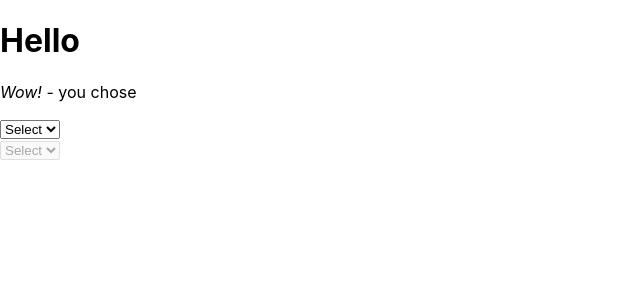
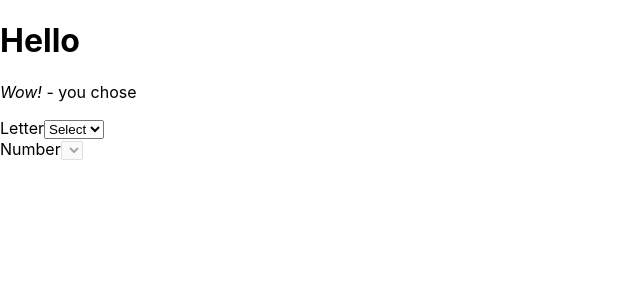
Before and after one commit to Stacky32/react-componentlib, a React (Create React App) app: page / in a window 1280 px wide. Shown: the top 300 px of the page, without its empty margins (0-640 px from the left). Built offline with nearby package versions, Linux system fonts and the light colour scheme.

Commit message:
Added labels prop to LinkedDropdown and added placeholderText prop to Select

```diff
--- a/src/App.tsx
+++ b/src/App.tsx
@@ -56,7 +56,11 @@ export default function App(): ReactElement {
         <div>
             <h1>Hello</h1>
             <p><i>Wow!</i> - you chose {letterDisplay} {numberDisplay}</p>
-            <LinkedDropdown options={ddData} onChange={handleDropdownChange} />
+            <LinkedDropdown
+                options={ddData}
+                labels={['Letter', 'Number']}
+                onChange={handleDropdownChange}
+            />
         </div>
     );
 }
--- a/src/components/LinkedDropdown.tsx
+++ b/src/components/LinkedDropdown.tsx
@@ -8,10 +8,11 @@ type SelectGroup = SelectItem & {
 
 interface Props {
     options: SelectGroup[];
+    labels?: [string | undefined, string | undefined];
     onChange?: (a: string | undefined, b: string | undefined) => void;
 }
 
-export default function LinkedDropdown({ options, onChange }: Props) {
+export default function LinkedDropdown({ options, labels, onChange }: Props) {
     const [firstValue, setFirstValue] = useState<string | undefined>(undefined);
     const [secondValue, setSecondValue] = useState<string | undefined>(undefined);
 
@@ -62,6 +63,7 @@ export default function LinkedDropdown({ options, onChange }: Props) {
                 <Select
                     value={firstSelection}
                     options={firstOptions}
+                    label={labels?.[0]}
                     onChange={handleFirstDDChange}
                     disabled={isFirstDisabled}
                 />
@@ -70,6 +72,7 @@ export default function LinkedDropdown({ options, onChange }: Props) {
                 <Select
                     value={secondSelection}
                     options={secondOptions}
+                    label={labels?.[1]}
                     onChange={handleSecondDDChange}
                     disabled={isSecondDisabled}
                 />
--- a/src/components/Select.tsx
+++ b/src/components/Select.tsx
@@ -7,23 +7,35 @@ interface Props {
     value: string | undefined;
     onChange: React.ChangeEventHandler<HTMLSelectElement>;
     options: SelectItem[];
+    label?: string | undefined;
+    placeholderText?: string | undefined;
     disabled?: boolean;
 }
 
-export default function Select({ value, onChange, options, disabled }: Props) {
+export default function Select({
+    value,
+    onChange,
+    options,
+    label,
+    placeholderText,
+    disabled
+}: Props) {
     return (
+        <label>{label || null}
             <select
                 value={value}
                 onChange={onChange}
-            disabled={disabled}
+                aria-label={label}
+                disabled={disabled || options.length <= 1}
             >
-            {options.length !== 1 ? (
-                <option key='default' style={{ display: 'none' }} value={undefined}>Select</option>
+                {options.length > 1 ? (
+                    <option key='default' style={{ display: 'none' }} value={undefined}>{placeholderText || 'Select'}</option>
                 ) : null}
 
                 {options.map(o => (
                     <option key={o.value} value={o.value}>{o.text}</option>
                 ))}
             </select>
+        </label>
     )
 }
```
Lines whose indentation alone changed are shown as unchanged.
